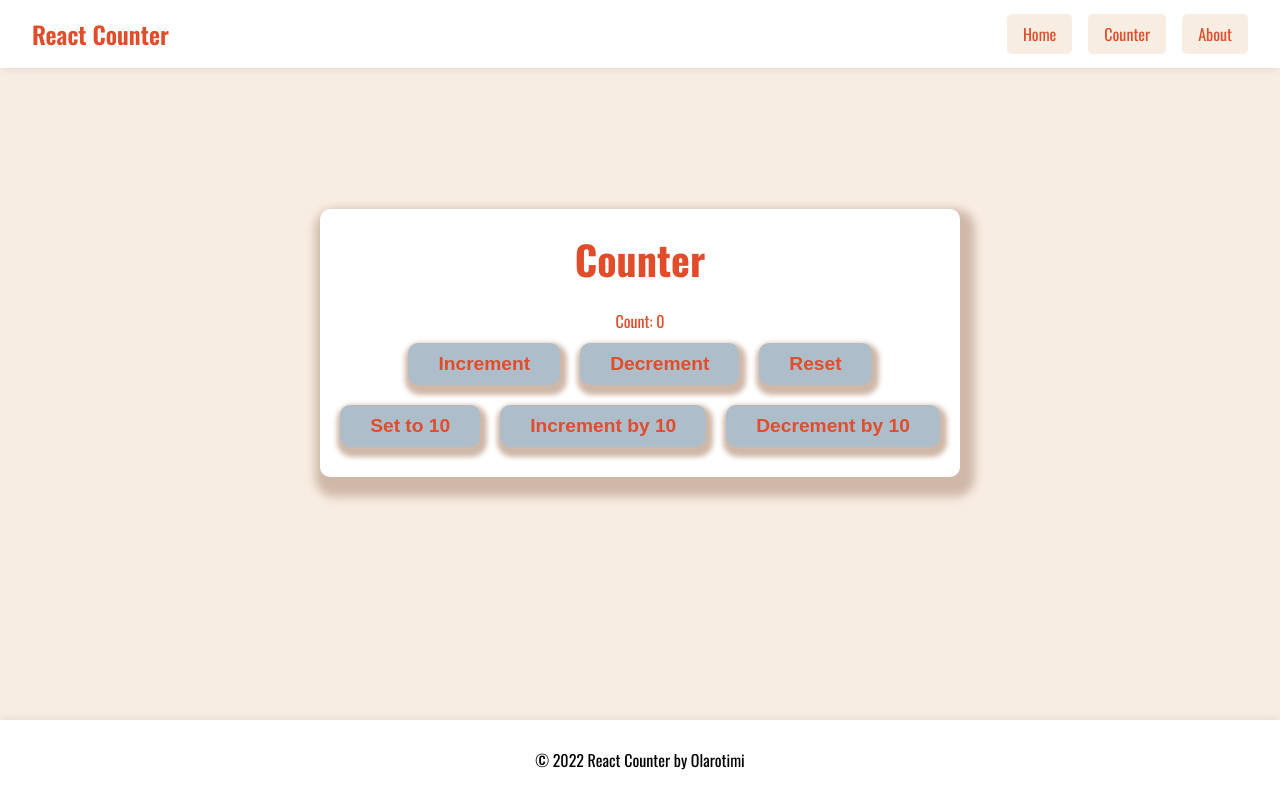
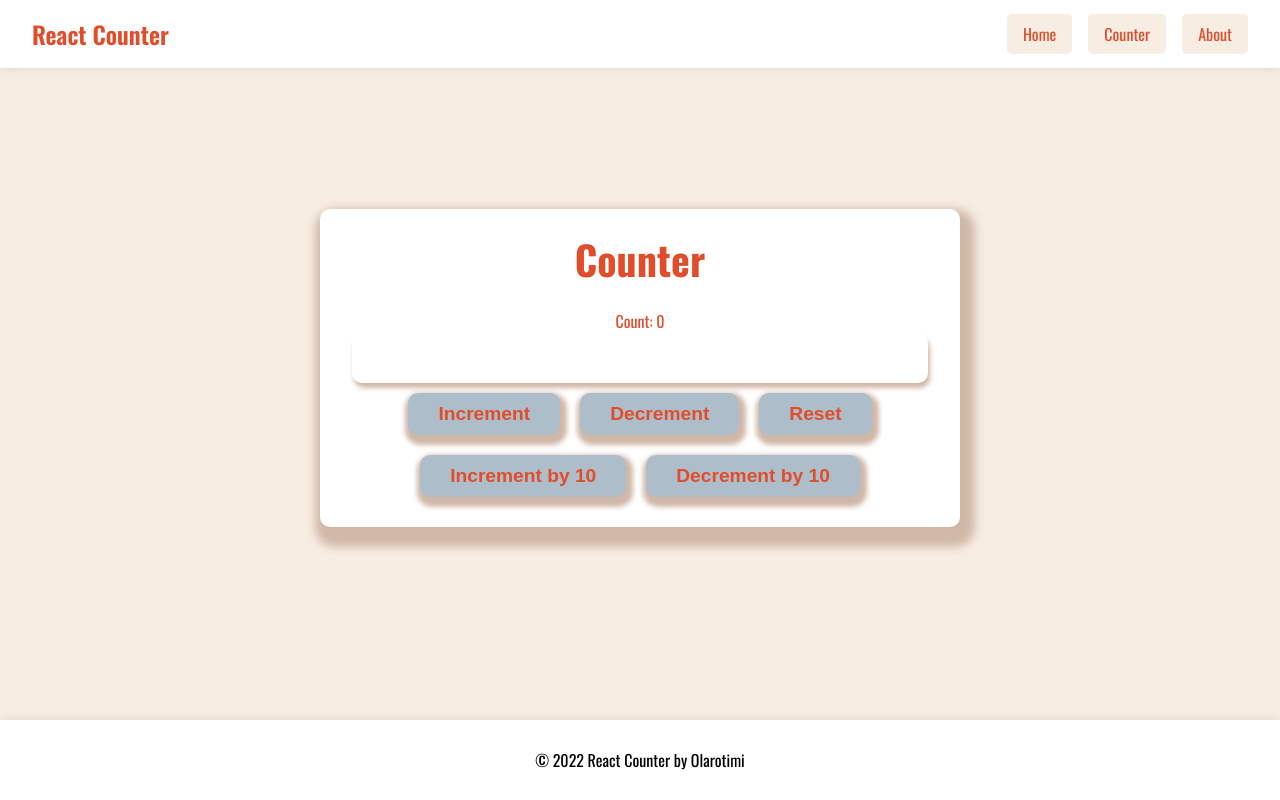
Before and after one commit to Ola-rotimi/react-counter, a React (Create React App) app: page /counter in a window 1280 px wide. Built offline with nearby package versions, Linux system fonts and the light colour scheme.

Commit message:
Set Counter updated

```diff
--- a/src/App.js
+++ b/src/App.js
@@ -18,7 +18,7 @@ export default function App() {
         case 'reset':
           return { count: 0 };
         case 'set':
-          return { count: action.payload };
+          return { count: action.valued.target.value };
         case 'incrementBy':
           return { count: state.count + action.payload };
         case 'decrementBy':
--- a/src/index.css
+++ b/src/index.css
@@ -136,6 +136,23 @@ body {
   color: #aebdca;
 }
 
+.counter--container input {
+  width: 90%;
+  height: 50px;
+  text-align: center;
+  font-size: 1.5rem;
+  font-weight: 600;
+  border: none;
+  border-radius: 10px;
+  background-color: transparent;
+  color: #e14d2a;
+  box-shadow: 2px 5px 5px #d0b8a8;
+}
+
+.counter--container input:focus {
+  outline: none;
+}
+
 /* Path: src\pages\About\index.css */
 .about--container {
   margin: auto;
--- a/src/pages/Counter.js
+++ b/src/pages/Counter.js
@@ -3,12 +3,10 @@ export default function Counter({ state, dispatch }) {
     <div className="counter--container">
       <h1>Counter</h1>
       <p>Count: {state.count}</p>
+      <input onChange={(e) => dispatch({ type: "set", valued: e })} />
       <button onClick={() => dispatch({ type: "increment" })}>Increment</button>
       <button onClick={() => dispatch({ type: "decrement" })}>Decrement</button>
       <button onClick={() => dispatch({ type: "reset" })}>Reset</button>
-      <button onClick={() => dispatch({ type: "set", payload: 10 })}>
-        Set to 10
-      </button>
       <button onClick={() => dispatch({ type: "incrementBy", payload: 10 })}>
         Increment by 10
       </button>
```
